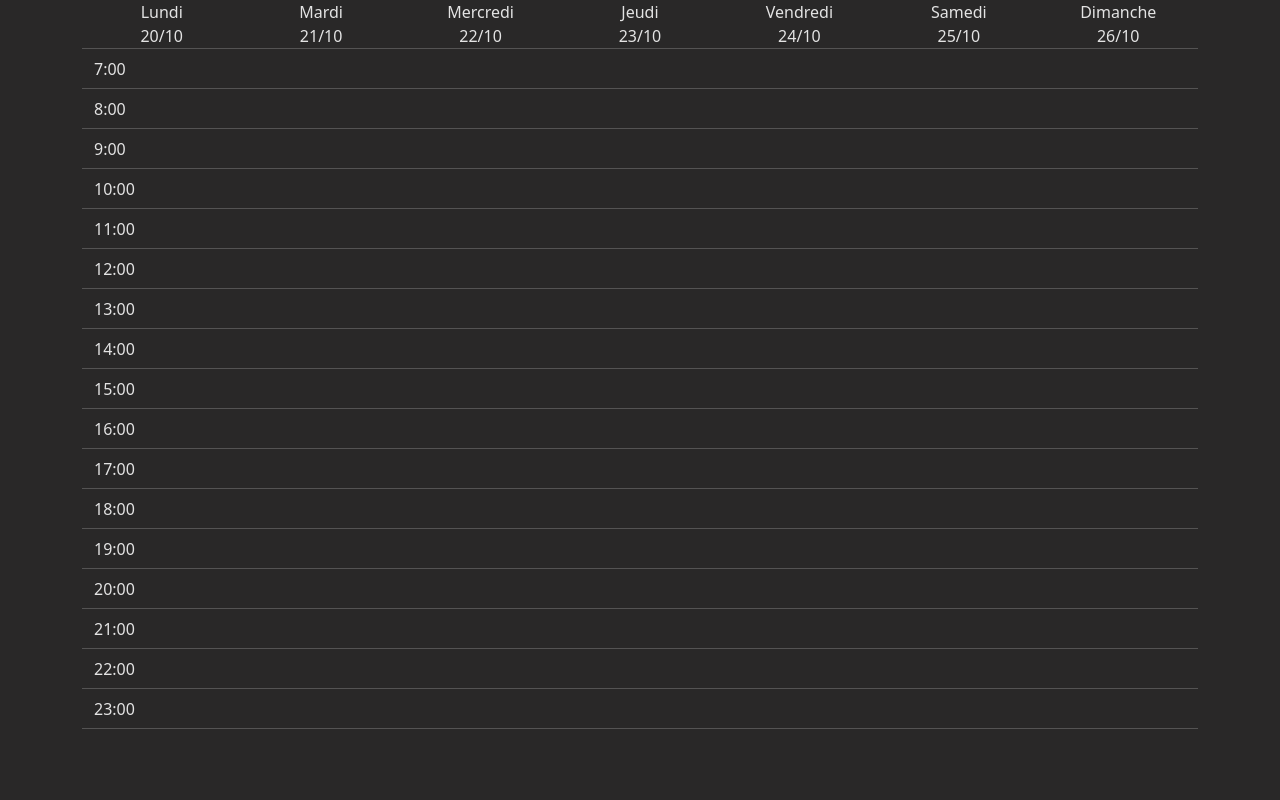
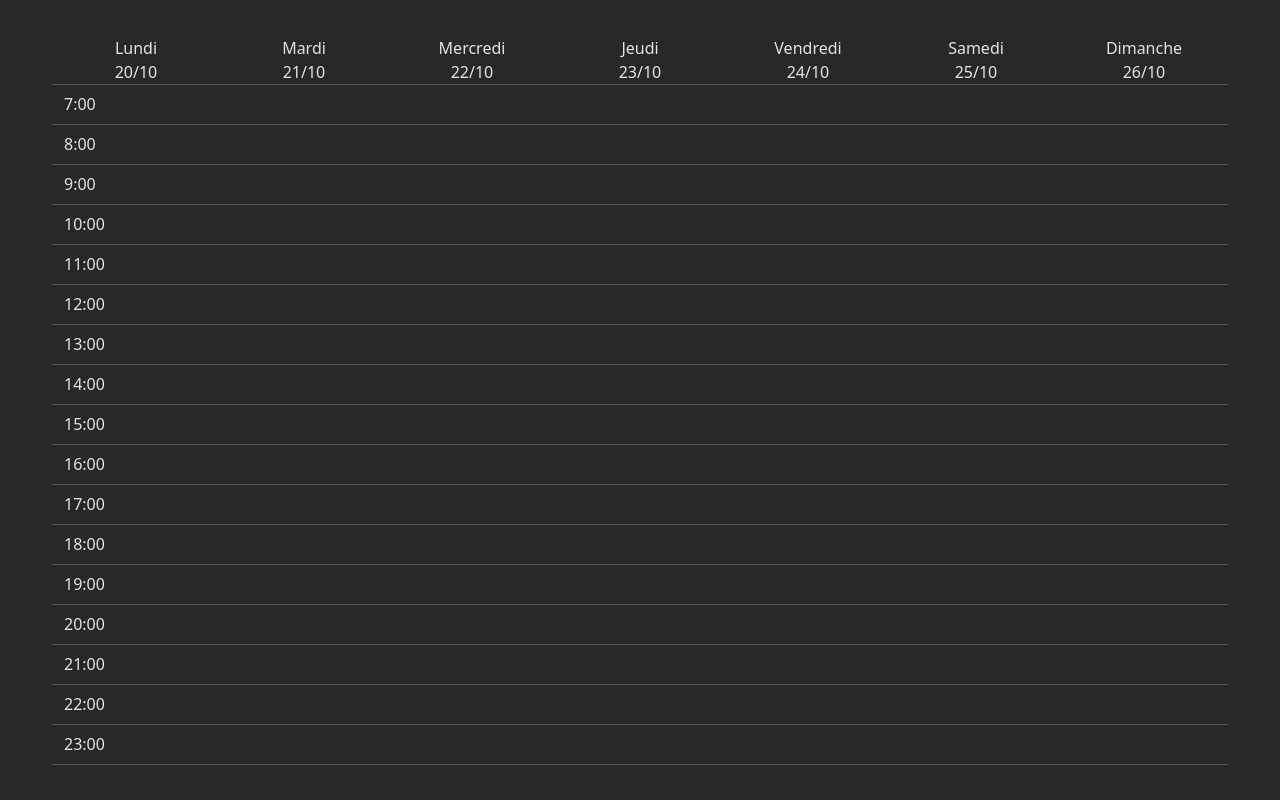
Before and after one commit to LucasBroda/Planning, a React (Vite) app in the folder my-app/: page / in a window 1280 px wide. Built offline with nearby package versions, Linux system fonts and the light colour scheme.

Commit message:
style(App.css): calendar centre on pc

```diff
--- a/my-app/src/App.css
+++ b/my-app/src/App.css
@@ -2,10 +2,16 @@
   background-color: #292828 !important;
   color: rgba(255, 255, 255, 0.87) !important;
   min-height: 100vh;
+  display: flex;
+  align-items: center;
+  justify-content: center;
+  padding: 20px;
 }
 
 .calendrier-container .container {
   background-color: transparent !important;
+  max-width: 1200px;
+  width: 100%;
 }
 
 .calendrier-container .row {
```
